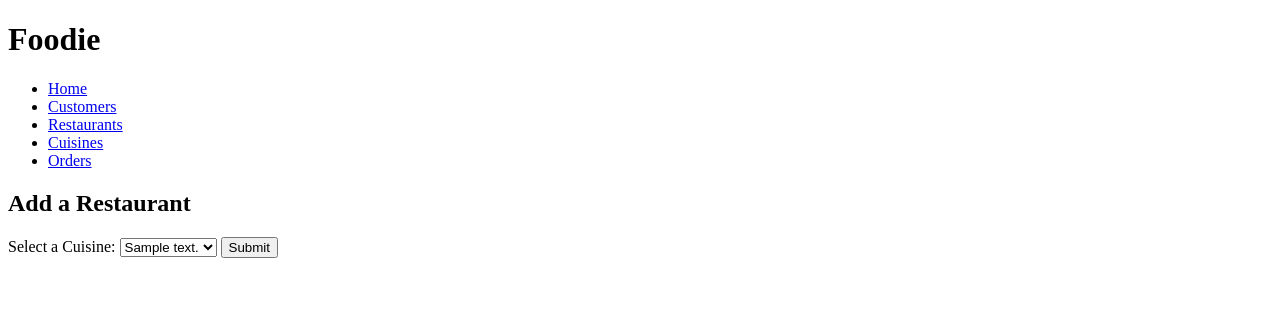
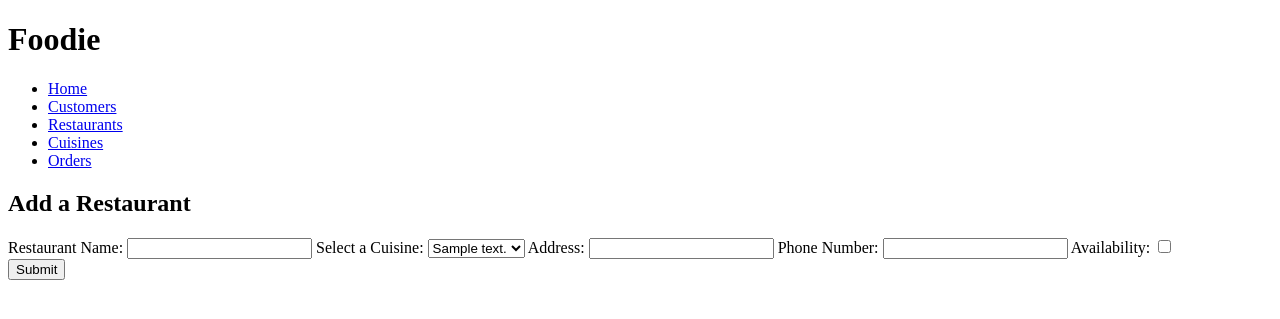
Before and after one commit to JenkenK/tasty_code, a Flask app: page /restaurants/new in a window 1280 px wide. Shown: the top 319 px of the page. Run offline with Flask 2, Linux system fonts and the light colour scheme; a database or web service that is not in the repository returns one stand-in record (values such as "Sample title"); some libraries are stand-ins or nearby versions.

Commit message:
added create rest route and new.html for new rest

```diff
--- a/controllers/restaurant_controller.py
+++ b/controllers/restaurant_controller.py
@@ -1,6 +1,7 @@
 from flask import Blueprint, Flask, redirect, render_template, request
 
 from models.restaurant import Restaurant
+from models.cuisine import Cuisine
 import repositories.restaurant_repository as restaurant_repository
 import repositories.cuisine_repository as cuisine_repository
 import repositories.customer_repository as customer_repository
@@ -23,4 +24,17 @@ def new_restaurant():
 
 
 # CREATE
-# @restaurant_blueprint.route("/restaurants", methods=['POST'])
+@restaurant_blueprint.route("/restaurants", methods=['POST'])
+def create_restaurant():
+    name = request.form['name']
+    cuisine_id = request.form['cuisine_id']
+    address = request.form['address']
+    phone_number = request.form['phone_number']
+    availability = request.form['availability']
+
+    cuisine = cuisine_repository.select(cuisine_id)
+
+    new_restaurant = Restaurant(name, address, phone_number, availability, cuisine)
+
+    restaurant_repository.save(new_restaurant)
+    return redirect('/restaurants')
--- a/templates/restaurants/new.html
+++ b/templates/restaurants/new.html
@@ -4,6 +4,10 @@
 <h1>Add a Restaurant</h1>
 
 <form action="/restaurants" method="post">
+    <div>
+        <label for="name">Restaurant Name:</label>
+        <input type="text" id="name" name="name">
+
         <label for="cuisine">Select a Cuisine:</label>
         <select name="cuisine_id" id="cuisine">
           {% for cuisine in cuisines %}
@@ -11,7 +15,19 @@
           {% endfor %}
         </select>
 
+        <label for="address">Address:</label>
+        <input type="text" id="address" name="address">
+
+        <label for="phone_number">Phone Number:</label>
+        <input type="text" id="phone_number" name="phone_number">
+
+        <label for="availability">Availability:</label>
+        <input type="checkbox" id="availability" name="availability">
+    </div>
+
+    <div>
         <input type='submit'>
+    </div>
 </form>
 
 {% endblock %}
```
Lines whose indentation alone changed are shown as unchanged.
